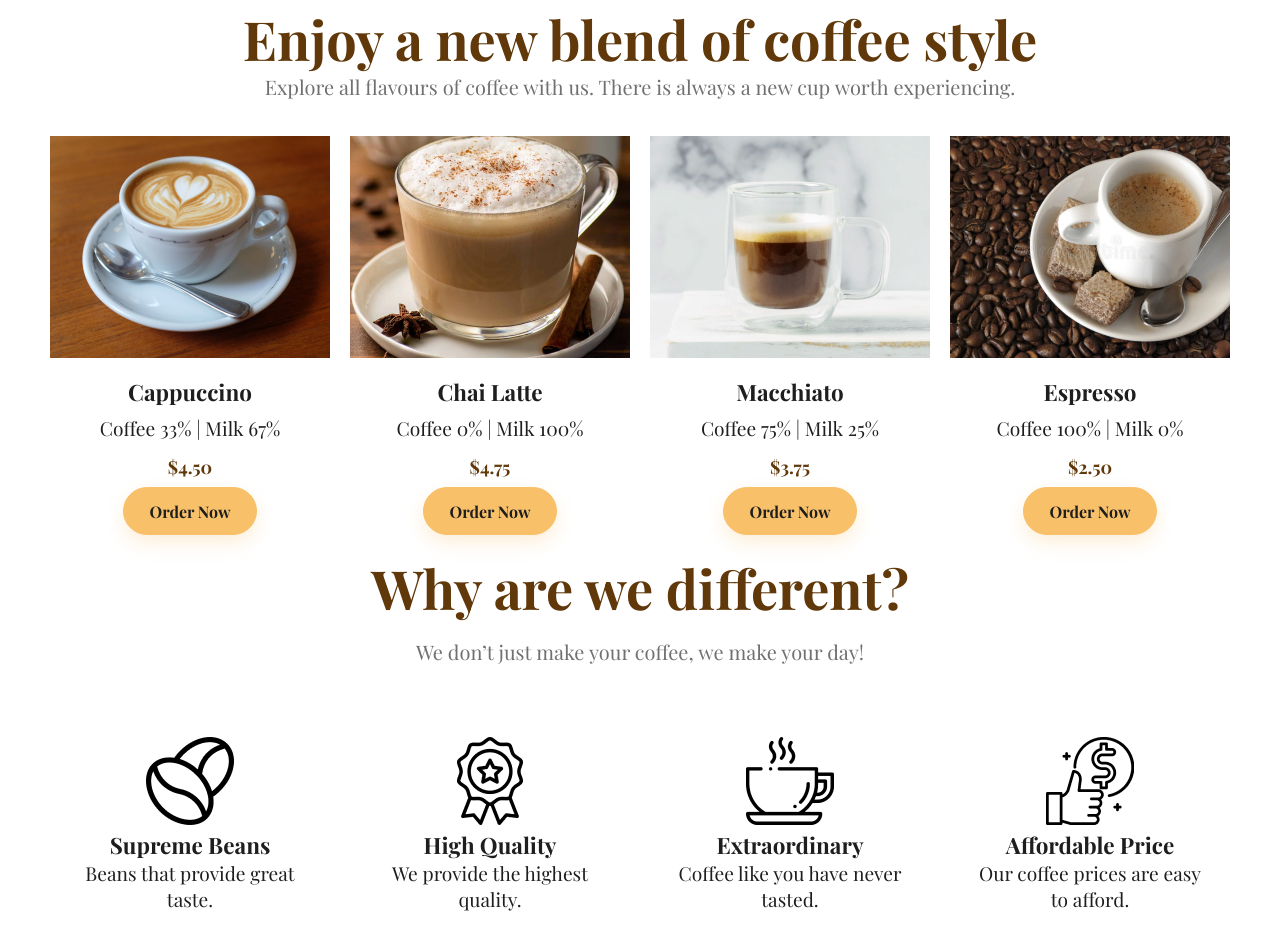
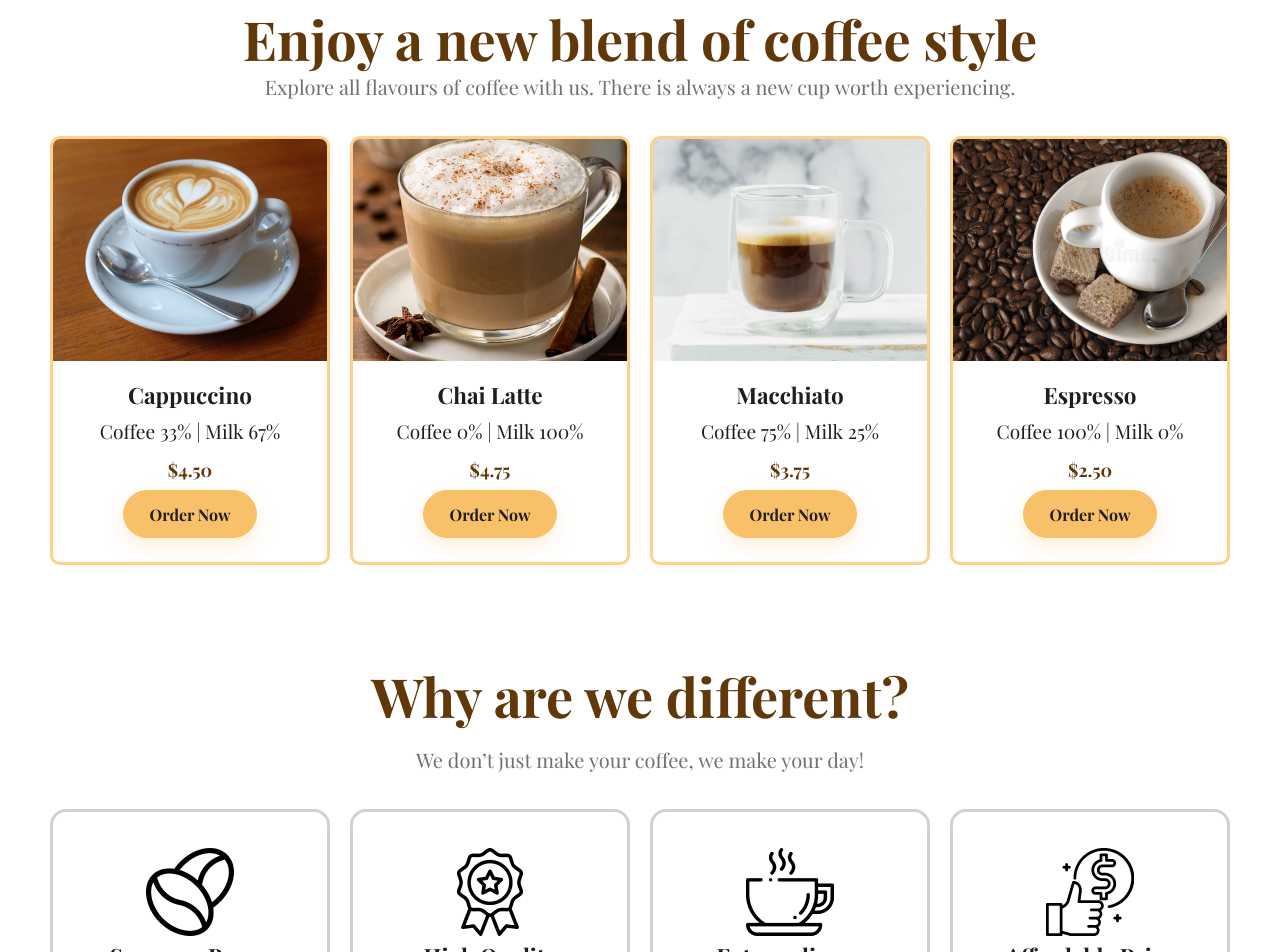
Before and after one commit to Muransk/CoffeeProject-vue-new, a Vue app: page / in a window 1280 px wide. Shown: the part 1440-2392 px from the top of the page. Built offline with nearby package versions, Linux system fonts and the light colour scheme.

Commit message:
Added some Ramka and otstup

```diff
--- a/src/components/FeateruSection.vue
+++ b/src/components/FeateruSection.vue
@@ -45,6 +45,7 @@ export default {
     text-align: center;
     width: min(var(--container), calc(100% - 48px));
     margin-inline: auto;
+    margin-top: 100px;
 }
 
 .section-heading h2 {
@@ -65,7 +66,12 @@ export default {
     min-height: 284px;
     padding: 36px 24px;
     text-align: center;
+    border: 3px solid rgba(0, 0, 0, 0.18);
+    border-radius: 16px;
+    box-sizing: border-box;
+    background-color: #fff;
 }
+
 
 .card-grid {
     grid-template-columns: repeat(4, minmax(0, 1fr));
@@ -77,6 +83,7 @@ export default {
     width: min(var(--container), calc(100% - 48px));
     margin-inline: auto;
 }
+
 
 .cta-small {
     display: grid;
--- a/src/components/Menu.vue
+++ b/src/components/Menu.vue
@@ -38,6 +38,18 @@ export default {
 </script>
 
 <style scoped>
+
+.menu-card {
+  border: 3px solid  #ffd08a;
+  border-radius: 10px;
+  overflow: hidden;
+  background-color: #fff;
+  display: block;
+  width: 100%;
+  height: auto;
+
+}
+
 .explore {
     font-size: 20px;
     font-family: Playfair Display;
@@ -77,6 +89,6 @@ export default {
     display: grid;
     justify-items: center;
     gap: 8px;
-    padding: 14px 18px 22px;
+    padding: 14px 18px 24px;
 }
 </style>
```
